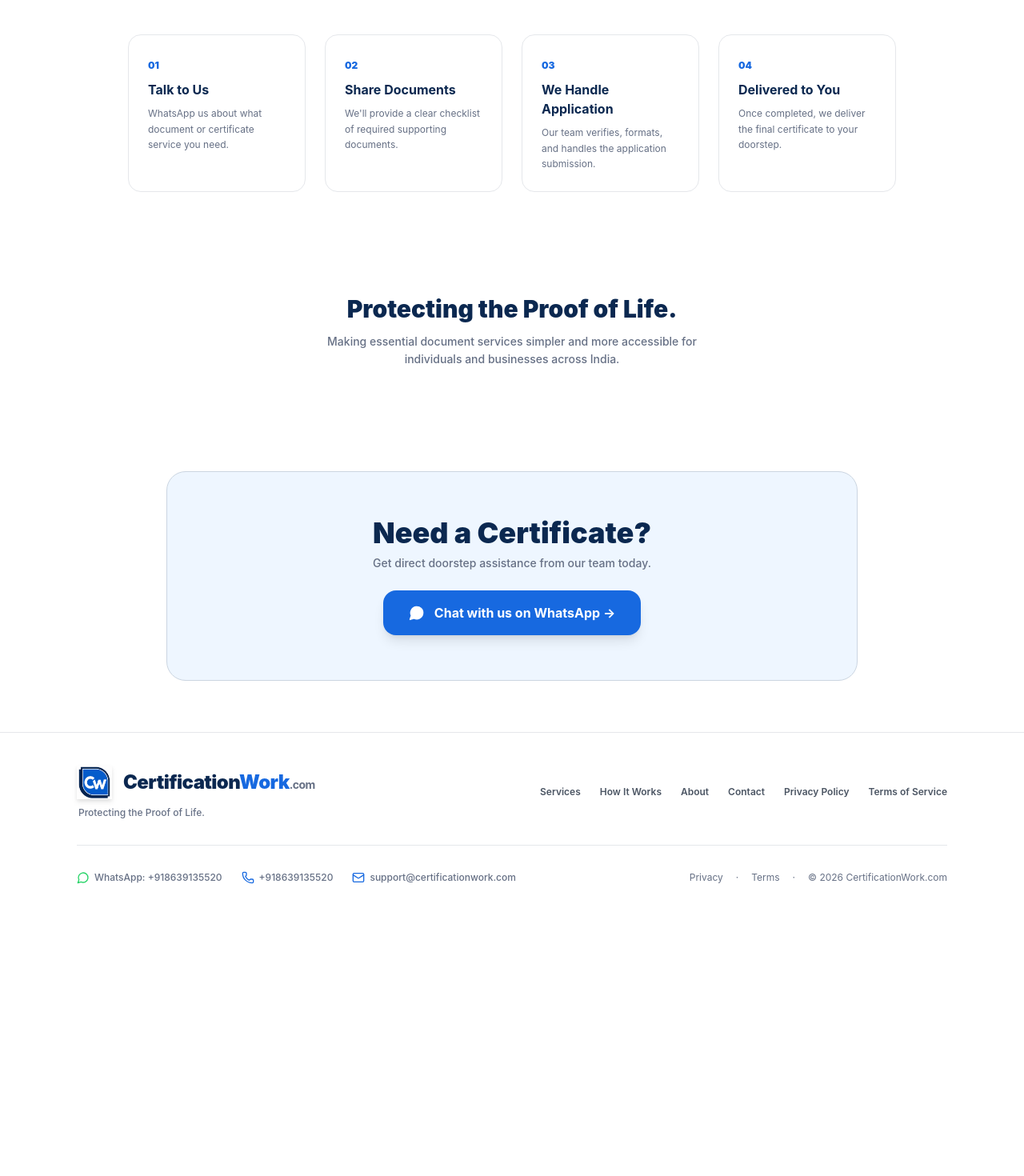
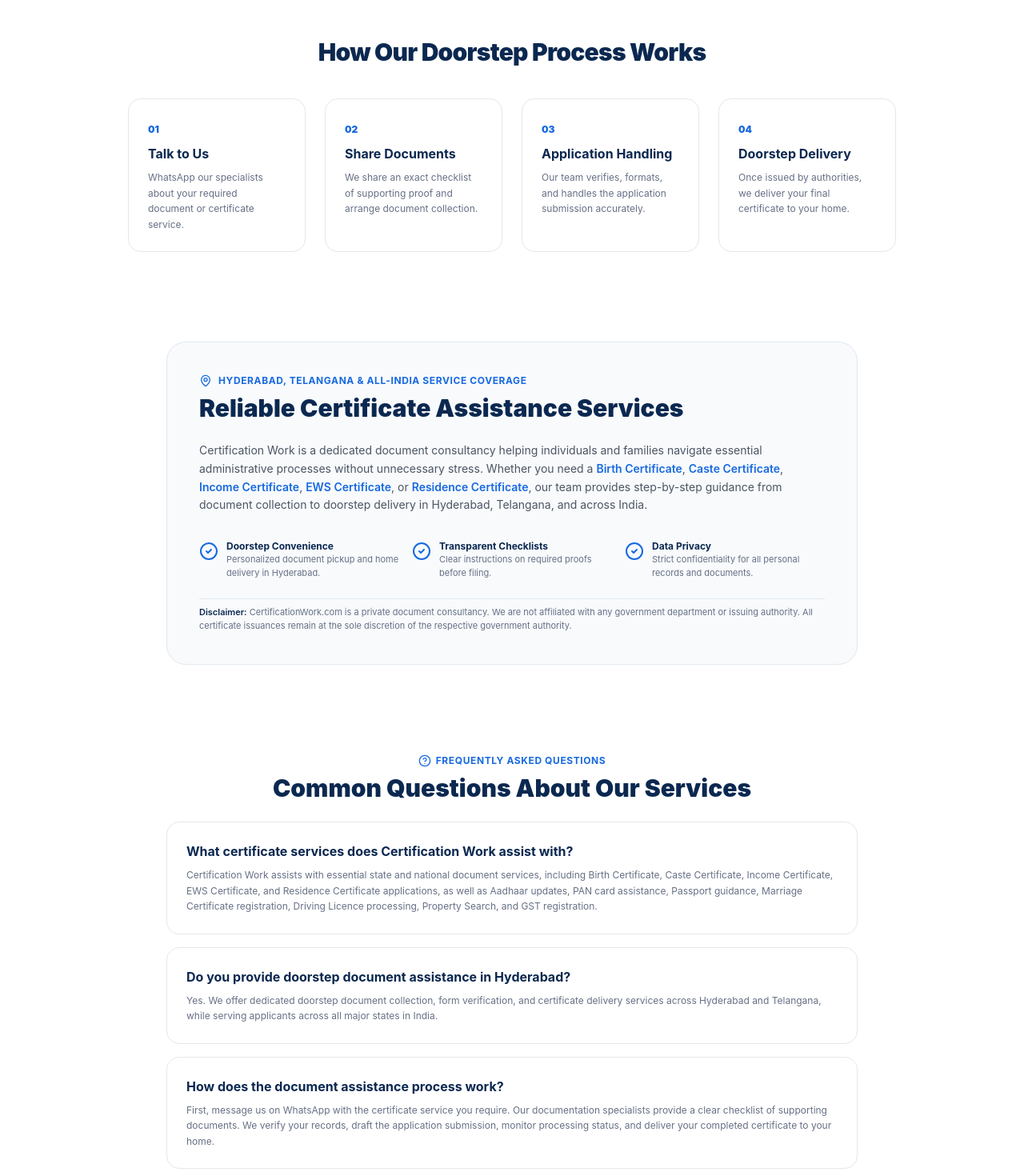
Before and after one commit to feroz32/certiR, a Next.js app: page / in a window 1280 px wide. Shown: the part 1160-2630 px from the top of the page at 80% size. Before the commit the page ends 2305 px from the top, so only its background shows below. Built offline with nearby package versions, Linux system fonts and the light colour scheme; no server answers.

Commit message:
Upgrade homepage Google SEO, Hyderabad targeting, FAQs and structured data

```diff
--- a/src/app/layout.tsx
+++ b/src/app/layout.tsx
@@ -8,24 +8,24 @@
 export const metadata: Metadata = {
   metadataBase: new URL('https://certificationwork.com'),
   title: {
-    default: 'Certification Work Services in India',
+    default: 'Certificate Services in Hyderabad & Across India | Certification Work',
     template: '%s | Certification Work',
   },
   description:
-    'Certification Work provides reliable certificate and certification services in India, helping individuals and businesses with documentation and verification.',
+    'Certification Work provides reliable doorstep certificate assistance in Hyderabad and across India, helping individuals with Birth, Caste, Income, EWS, and Residence certificates.',
   keywords: [
     'Certification Work',
     'CertificationWork.com',
+    'certificate services Hyderabad',
     'certificate services India',
-    'birth certificate application',
-    'caste certificate India',
+    'birth certificate assistance Hyderabad',
+    'caste certificate Telangana',
     'income certificate assistance',
-    'ews certificate',
-    'aadhaar card update',
-    'pan card assistance',
-    'passport services India',
-    'marriage certificate registration',
-    'doorstep document services',
+    'ews certificate Hyderabad',
+    'residence certificate India',
+    'doorstep document services Hyderabad',
+    'aadhaar card update assistance',
+    'pan card assistance India',
   ],
   alternates: {
     canonical: 'https://certificationwork.com/',
@@ -42,9 +42,9 @@
     },
   },
   openGraph: {
-    title: 'Certification Work Services in India',
+    title: 'Certificate Services in Hyderabad & Across India | Certification Work',
     description:
-      'Certification Work provides reliable certificate and certification services in India, helping individuals and businesses with documentation and verification.',
+      'Certification Work provides reliable doorstep certificate assistance in Hyderabad and across India, helping individuals with Birth, Caste, Income, EWS, and Residence certificates.',
     url: 'https://certificationwork.com',
     siteName: 'Certification Work',
     images: [
@@ -60,9 +60,9 @@
   },
   twitter: {
     card: 'summary_large_image',
-    title: 'Certification Work Services in India',
+    title: 'Certificate Services in Hyderabad & Across India | Certification Work',
     description:
-      'Certification Work provides reliable certificate and certification services in India, helping individuals and businesses with documentation and verification.',
+      'Certification Work provides reliable doorstep certificate assistance in Hyderabad and across India, helping individuals with Birth, Caste, Income, EWS, and Residence certificates.',
     images: ['/official-logo.png'],
   },
 };
@@ -74,18 +74,41 @@
 }) {
   const jsonLd = {
     '@context': 'https://schema.org',
-    '@type': 'Organization',
+    '@type': ['Organization', 'LocalBusiness'],
     name: 'Certification Work',
     url: 'https://certificationwork.com',
     logo: 'https://certificationwork.com/official-logo.png',
     description:
-      'Certification Work provides reliable certificate and certification services in India, helping individuals and businesses with documentation and verification.',
+      'Certification Work provides reliable doorstep certificate and document assistance services in Hyderabad, Telangana, and across India.',
+    telephone: '+91-8639135520',
+    email: 'support@certificationwork.com',
+    priceRange: '₹₹',
+    address: {
+      '@type': 'PostalAddress',
+      addressLocality: 'Hyderabad',
+      addressRegion: 'Telangana',
+      addressCountry: 'IN',
+    },
+    areaServed: [
+      {
+        '@type': 'City',
+        name: 'Hyderabad',
+      },
+      {
+        '@type': 'AdministrativeArea',
+        name: 'Telangana',
+      },
+      {
+        '@type': 'Country',
+        name: 'India',
+      },
+    ],
     contactPoint: {
       '@type': 'ContactPoint',
       telephone: '+91-8639135520',
       contactType: 'customer service',
       areaServed: 'IN',
-      availableLanguage: ['English', 'Hindi'],
+      availableLanguage: ['English', 'Hindi', 'Telugu'],
     },
   };
 
--- a/src/app/page.tsx
+++ b/src/app/page.tsx
@@ -1,13 +1,13 @@
 import type { Metadata } from 'next';
 import Link from 'next/link';
-import { getWhatsAppUrl, getServiceWhatsAppUrl } from '@/lib/whatsapp';
+import { getWhatsAppUrl } from '@/lib/whatsapp';
 import HeroVisual from '@/components/HeroVisual';
-import { MessageCircle, ArrowRight } from 'lucide-react';
+import { MessageCircle, HelpCircle, CheckCircle2, ShieldCheck, MapPin } from 'lucide-react';
 
-export const metadata = {
-  title: 'Certification Work Services in India',
+export const metadata: Metadata = {
+  title: 'Certificate Services in Hyderabad & Across India | Certification Work',
   description:
-    'Certification Work provides reliable certificate and certification services in India, helping individuals and businesses with documentation and verification.',
+    'Certification Work provides reliable doorstep certificate assistance in Hyderabad and across India. We assist with Birth Certificate, Caste Certificate, Income Certificate, EWS Certificate, and Residence Certificate applications.',
   alternates: {
     canonical: 'https://certificationwork.com/',
   },
@@ -31,8 +31,53 @@
     { title: 'GST Services', slug: 'gst-services' },
   ];
 
+  const faqs = [
+    {
+      question: 'What certificate services does Certification Work assist with?',
+      answer:
+        'Certification Work assists with essential state and national document services, including Birth Certificate, Caste Certificate, Income Certificate, EWS Certificate, and Residence Certificate applications, as well as Aadhaar updates, PAN card assistance, Passport guidance, Marriage Certificate registration, Driving Licence processing, Property Search, and GST registration.',
+    },
+    {
+      question: 'Do you provide doorstep document assistance in Hyderabad?',
+      answer:
+        'Yes. We offer dedicated doorstep document collection, form verification, and certificate delivery services across Hyderabad and Telangana, while serving applicants across all major states in India.',
+    },
+    {
+      question: 'How does the document assistance process work?',
+      answer:
+        'First, message us on WhatsApp with the certificate service you require. Our documentation specialists provide a clear checklist of supporting documents. We verify your records, draft the application submission, monitor processing status, and deliver your completed certificate to your home.',
+    },
+    {
+      question: 'Is Certification Work an official government department?',
+      answer:
+        'No. Certification Work is an independent private consultancy providing professional document assistance, filing guidance, and doorstep logistics. Final approval of all certificates rests solely with the authorized government issuing departments.',
+    },
+    {
+      question: 'What supporting documents are generally required?',
+      answer:
+        'Requirements vary by certificate. Typically, proof of identity (Aadhaar or Voter ID), address proof, passport-sized photographs, and specific eligibility documents (such as ration cards or previous records) are needed. Each of our service pages details the exact checklist.',
+    },
+  ];
+
+  const faqSchema = {
+    '@context': 'https://schema.org',
+    '@type': 'FAQPage',
+    mainEntity: faqs.map((faq) => ({
+      '@type': 'Question',
+      name: faq.question,
+      acceptedAnswer: {
+        '@type': 'Answer',
+        text: faq.answer,
+      },
+    })),
+  };
+
   return (
     <div className="space-y-20 pb-16 bg-white text-[#1F2937]">
+      <script
+        type="application/ld+json"
+        dangerouslySetInnerHTML={{ __html: JSON.stringify(faqSchema) }}
+      />
 
       {/* 1. HERO SECTION */}
       <section className="py-10 sm:py-16 px-4 sm:px-6 lg:px-8 max-w-7xl mx-auto overflow-visible">
@@ -41,15 +86,15 @@
           {/* Left Column: Text & WhatsApp CTA */}
           <div className="lg:col-span-6 space-y-6 text-left">
 
-            {/* Main H1 Headline with exact original lines */}
+            {/* Single H1 Headline */}
             <h1 className="text-4xl sm:text-5xl lg:text-6xl font-extrabold tracking-tight leading-[1.12]">
-              <span className="text-[#0B2850] block">Certificate Services,</span>
-              <span className="text-[#1769E0] block mt-1.5">Right at Your Doorstep.</span>
+              <span className="text-[#0B2850] block">Doorstep Certificate Services</span>
+              <span className="text-[#1769E0] block mt-1.5">in Hyderabad &amp; Across India.</span>
             </h1>
 
             {/* Supporting Text */}
             <p className="text-base sm:text-lg text-[#667085] font-medium leading-relaxed max-w-xl">
-              We collect your documents, handle the application process, and deliver your completed certificate to your home.
+              We collect your documents, guide you through verification, handle application submissions, and deliver your completed certificates straight to your doorstep.
             </p>
 
             {/* WhatsApp Main Button */}
@@ -80,10 +125,10 @@
 
         <div className="space-y-1">
           <h2 className="text-2xl sm:text-3xl font-black text-[#0B2850] tracking-tight">
-            What We Help With
+            Certificate &amp; Document Services Offered
           </h2>
           <p className="text-xs text-[#667085] font-medium">
-            Explore dedicated service assistance guides or chat directly on WhatsApp.
+            Click any service below to view document checklists, process steps, and requirements.
           </p>
         </div>
 
@@ -113,7 +158,7 @@
       <section id="how-it-works" className="max-w-5xl mx-auto px-4 sm:px-6 lg:px-8 space-y-10 scroll-mt-24 text-center">
 
         <h2 className="text-2xl sm:text-3xl font-black text-[#0B2850] tracking-tight">
-          How It Works
+          How Our Doorstep Process Works
         </h2>
 
         <div className="grid grid-cols-1 sm:grid-cols-2 lg:grid-cols-4 gap-6">
@@ -122,7 +167,7 @@
             <span className="text-xs font-black text-[#1769E0]">01</span>
             <h3 className="text-base font-bold text-[#0B2850]">Talk to Us</h3>
             <p className="text-xs text-[#667085] leading-relaxed">
-              WhatsApp us about what document or certificate service you need.
+              WhatsApp our specialists about your required document or certificate service.
             </p>
           </div>
 
@@ -130,23 +175,23 @@
             <span className="text-xs font-black text-[#1769E0]">02</span>
             <h3 className="text-base font-bold text-[#0B2850]">Share Documents</h3>
             <p className="text-xs text-[#667085] leading-relaxed">
-              We'll provide a clear checklist of required supporting documents.
+              We share an exact checklist of supporting proof and arrange document collection.
             </p>
           </div>
 
           <div className="bg-white border border-[#E5E7EB] rounded-2xl p-6 text-left space-y-2">
             <span className="text-xs font-black text-[#1769E0]">03</span>
-            <h3 className="text-base font-bold text-[#0B2850]">We Handle Application</h3>
+            <h3 className="text-base font-bold text-[#0B2850]">Application Handling</h3>
             <p className="text-xs text-[#667085] leading-relaxed">
-              Our team verifies, formats, and handles the application submission.
+              Our team verifies, formats, and handles the application submission accurately.
             </p>
           </div>
 
           <div className="bg-white border border-[#E5E7EB] rounded-2xl p-6 text-left space-y-2">
             <span className="text-xs font-black text-[#1769E0]">04</span>
-            <h3 className="text-base font-bold text-[#0B2850]">Delivered to You</h3>
+            <h3 className="text-base font-bold text-[#0B2850]">Doorstep Delivery</h3>
             <p className="text-xs text-[#667085] leading-relaxed">
-              Once completed, we deliver the final certificate to your doorstep.
+              Once issued by authorities, we deliver your final certificate to your home.
             </p>
           </div>
 
@@ -154,25 +199,91 @@
 
       </section>
 
-      {/* 4. BRAND VISION */}
-      <section id="about" className="max-w-3xl mx-auto px-4 py-12 text-center space-y-3 scroll-mt-24">
-        <h2 className="text-3xl font-black text-[#0B2850]">
-          Protecting the Proof of Life.
-        </h2>
-        <p className="text-sm text-[#667085] font-medium max-w-lg mx-auto leading-relaxed">
-          Making essential document services simpler and more accessible for individuals and businesses across India.
-        </p>
+      {/* 4. BRAND VISION & OVERVIEW */}
+      <section id="about" className="max-w-4xl mx-auto px-4 py-8 space-y-6 scroll-mt-24 text-left">
+        <div className="bg-[#F8FAFC] border border-[#E2E8F0] rounded-3xl p-8 sm:p-10 space-y-6">
+          <div className="space-y-2">
+            <div className="flex items-center gap-2 text-[#1769E0] text-xs font-bold uppercase tracking-wider">
+              <MapPin className="w-4 h-4 text-[#1769E0]" />
+              <span>Hyderabad, Telangana &amp; All-India Service Coverage</span>
+            </div>
+            <h2 className="text-2xl sm:text-3xl font-black text-[#0B2850]">
+              Reliable Certificate Assistance Services
+            </h2>
+          </div>
+
+          <p className="text-sm text-[#4B5563] leading-relaxed font-normal">
+            Certification Work is a dedicated document consultancy helping individuals and families navigate essential administrative processes without unnecessary stress. Whether you need a <Link href="/services/birth-certificate" className="text-[#1769E0] font-semibold hover:underline">Birth Certificate</Link>, <Link href="/services/caste-certificate" className="text-[#1769E0] font-semibold hover:underline">Caste Certificate</Link>, <Link href="/services/income-certificate" className="text-[#1769E0] font-semibold hover:underline">Income Certificate</Link>, <Link href="/services/ews-certificate" className="text-[#1769E0] font-semibold hover:underline">EWS Certificate</Link>, or <Link href="/services/residence-certificate" className="text-[#1769E0] font-semibold hover:underline">Residence Certificate</Link>, our team provides step-by-step guidance from document collection to doorstep delivery in Hyderabad, Telangana, and across India.
+          </p>
+
+          <div className="grid grid-cols-1 sm:grid-cols-3 gap-4 pt-2">
+            <div className="flex items-start gap-2.5">
+              <CheckCircle2 className="w-4.5 h-4.5 text-[#1769E0] shrink-0 mt-0.5" />
+              <div>
+                <h3 className="text-xs font-bold text-[#0B2850]">Doorstep Convenience</h3>
+                <p className="text-[11px] text-[#667085]">Personalized document pickup and home delivery in Hyderabad.</p>
+              </div>
+            </div>
+            <div className="flex items-start gap-2.5">
+              <CheckCircle2 className="w-4.5 h-4.5 text-[#1769E0] shrink-0 mt-0.5" />
+              <div>
+                <h3 className="text-xs font-bold text-[#0B2850]">Transparent Checklists</h3>
+                <p className="text-[11px] text-[#667085]">Clear instructions on required proofs before filing.</p>
+              </div>
+            </div>
+            <div className="flex items-start gap-2.5">
+              <CheckCircle2 className="w-4.5 h-4.5 text-[#1769E0] shrink-0 mt-0.5" />
+              <div>
+                <h3 className="text-xs font-bold text-[#0B2850]">Data Privacy</h3>
+                <p className="text-[11px] text-[#667085]">Strict confidentiality for all personal records and documents.</p>
+              </div>
+            </div>
+          </div>
+
+          <div className="pt-2 text-[11px] text-[#667085] border-t border-[#E2E8F0]">
+            <span className="font-semibold text-[#0B2850]">Disclaimer:</span> CertificationWork.com is a private document consultancy. We are not affiliated with any government department or issuing authority. All certificate issuances remain at the sole discretion of the respective government authority.
+          </div>
+        </div>
       </section>
 
-      {/* 5. FINAL CTA */}
+      {/* 5. FREQUENTLY ASKED QUESTIONS */}
+      <section id="faq" className="max-w-4xl mx-auto px-4 space-y-6 scroll-mt-24">
+        <div className="text-center space-y-2">
+          <div className="flex items-center justify-center gap-1.5 text-[#1769E0] text-xs font-bold uppercase tracking-wider">
+            <HelpCircle className="w-4 h-4 text-[#1769E0]" />
+            <span>FREQUENTLY ASKED QUESTIONS</span>
+          </div>
+          <h2 className="text-2xl sm:text-3xl font-black text-[#0B2850]">
+            Common Questions About Our Services
+          </h2>
+        </div>
+
+        <div className="space-y-4">
+          {faqs.map((faq, idx) => (
+            <div
+              key={idx}
+              className="bg-white border border-[#E5E7EB] rounded-2xl p-6 text-left space-y-2 hover:border-[#CBD5E1] transition-colors"
+            >
+              <h3 className="text-base font-bold text-[#0B2850]">
+                {faq.question}
+              </h3>
+              <p className="text-xs text-[#667085] leading-relaxed">
+                {faq.answer}
+              </p>
+            </div>
+          ))}
+        </div>
+      </section>
+
+      {/* 6. FINAL CTA */}
       <section id="contact" className="max-w-4xl mx-auto px-4 scroll-mt-24">
         <div className="bg-[#EEF6FF] border border-[#CBD5E1] rounded-3xl p-10 sm:p-14 text-center space-y-6">
           <div className="space-y-2">
             <h2 className="text-3xl sm:text-4xl font-black text-[#0B2850]">
-              Need a Certificate?
+              Need a Certificate in Hyderabad or India?
             </h2>
-            <p className="text-sm text-[#667085] font-medium">
-              Get direct doorstep assistance from our team today.
+            <p className="text-sm text-[#667085] font-medium max-w-md mx-auto">
+              Get direct doorstep assistance from our documentation specialists today.
             </p>
           </div>
 
```
